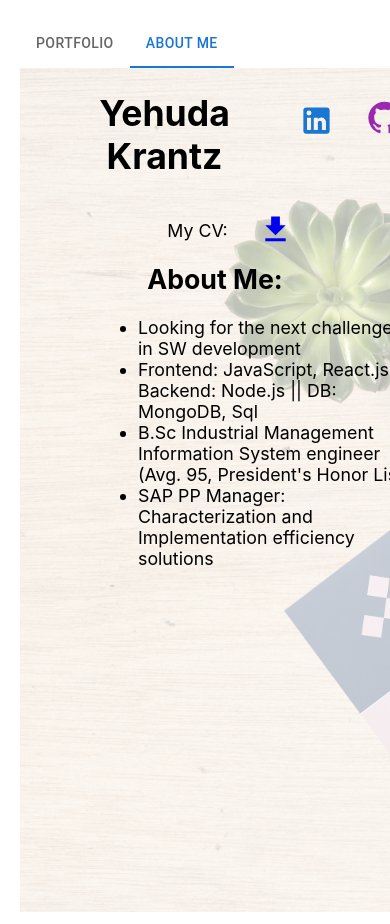
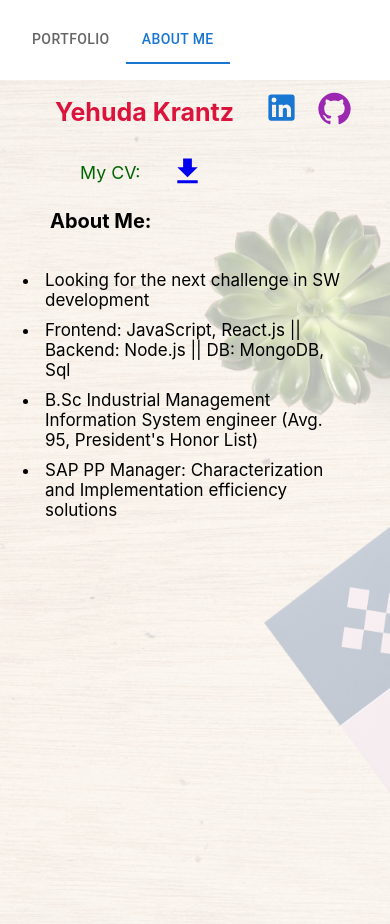
Before and after one commit to ykrantz/my-website-portfolio, a React (Create React App) app: page /aboutme in a window 390 px wide. Built offline with nearby package versions, Linux system fonts and the light colour scheme.

Commit message:
adding responsive to website

```diff
--- a/src/App.css
+++ b/src/App.css
@@ -1,5 +1,6 @@
 .App {
   text-align: center;
+   /* height: -webkit-fill-available; */
 }
 
 .App-logo {
@@ -15,7 +16,7 @@
 
 .App-header {
   /* background-color: #282c34; */
-  min-height: 100vh;
+  /* min-height: 100vh; */
   display: flex;
   flex-direction: column;
   align-items: center;
--- a/src/components/AboutMe/AboutMe.css
+++ b/src/components/AboutMe/AboutMe.css
@@ -1,59 +1,43 @@
 .AboutMe-Nav {
 
 }
+.AboutMe-Nav-div{
+  margin-left: 70px;
+}
 .AboutMe-linkesDiv {
-  /* align-content: center; */
-  /* display: inline; */
-  /* position: relative;
-  left: 20px;
-  top: 50px; */
-  /* display: flex; */
-  /* float: left; */
+  display: flex;
+
 }
 
+
 .AboutMe-linkedinLink{
-  /* align-items: center; */
-  /* margin-left: 20px; */
-  /* vertical-align: middle;  */
-  /* margin-top: 20px; */
+
   text-align: left;
-  margin-left: 20px;
-  margin-top: 35px;
+  margin-left: 30px;
+  margin-top: 30px;
 
 }
 
 .AboutMe-gitHubLink{
-  /* align-items: center; */
-  margin-left: 80px;
-  margin-top: -50px;
-  /* margin-top: 30px; */
-  /* padding: 0px; */
-  /* margin-top: 10%; */
-  /* vertical-align: middle; */
+
+  margin-top:20px;
+  margin-left: 30px;
+
 
 }
 .AboutMe-linkedinIcon {
-  /* align-content: center; */
-  /* position: relative;
-  top: 40px;
-  left: 30px; */
 
-  /* position: relative;
-  left: 20px;
-  top: 50px; */
-  /* display: flex; */
-  /* float: left; */
 }
 .AboutMe-page {
-  position: absolute;
-  left: 20px;
-  top: 20px;
-  width: 100%;
+
+
+  width: 100vw;
   padding-bottom: 0;
-  height: 100%;
+  /* height: 100%; */
 }
 
 .AboutMe-headerContainer {
+
   display: flex;
   justify-content: center;
   align-content: center;
@@ -67,7 +51,8 @@
     ),
     url("../../images/resume-6627200.jpg");
   background-size: cover;
-  height: 100%;
+  height: 100vh;
+  /* padding: 20px; */
   /* margin-bottom: 0; */
 }
 
@@ -76,6 +61,15 @@
   /* display: flex; */
   /* float: right; */
   margin-left: 30px;
+  color:crimson;
+  font-size: 35px;
+
+
+
+}
+.AboutMe-myCvTitle{
+color: darkgreen;
+
 }
 .AboutMe-cvDiv {
   /* align-content: center; */
@@ -97,4 +91,63 @@
 
 .AboutMe-aboutMeTitle {
   justify-content: left;
+  /* margin-left: 0px; */
 }
+
+
+@media only screen  and (max-width:600px) {
+
+  .AboutMe-mainPage {
+    margin-left: 0px;
+
+  }
+  .AboutMe-Nav-div{
+    margin-left: 0px;
+    /* margin-top: 60px; */
+  }
+  .AboutMe-page {
+
+    padding-bottom: 0;
+  }
+  .AboutMe-aboutMeTitle {
+    /* justify-content: left; */
+    text-align: left;
+
+    font-size: 20px;
+    margin-left: 50px;
+  }
+  .AboutMe-myCvTitle{
+    text-align: left;
+    margin-left: 80px;
+    /* font-size: 20px; */
+  }
+  .AboutMe-ulDetails {
+
+    margin-left: 0%;
+    padding-right: 10px;
+      font-size: 15px;
+      /* padding-left: 20px; */
+
+  }
+  .AboutMe-title{
+    font-size: 25px;
+    margin-left: 25px;
+  }
+  .AboutMe-links{
+    display: flex;
+  }
+
+  .AboutMe-linkedinLink{
+
+    margin-top: 10px;
+
+  }
+
+  .AboutMe-gitHubLink{
+    margin-left: 10px;
+    margin-top: 3px;
+
+
+  }
+
+}
--- a/src/components/AboutMe/AboutMe.jsx
+++ b/src/components/AboutMe/AboutMe.jsx
@@ -21,10 +21,13 @@ const AboutMe = () => {
   ];
   return (
     <div className="AboutMe-page">
+      <div className="AboutMe-Nav-div">
         <NavTabs className="AboutMe-Nav" tabName="aboutMe" />
+      </div>
       <div className="AboutMe-mainPage">
         <div className="AboutMe-headerContainer">
           <h1 className="AboutMe-title">Yehuda Krantz</h1>
+
           <div className="AboutMe-linkesDiv">
             {/* <Box display="flex" alignItems="center" justifyContent="center"> */}
 
@@ -49,6 +52,7 @@ const AboutMe = () => {
           </div>
         </div>
         {/* <br></br> */}
+        <div className="AboutMe-myCvTitle">
           My CV:
           <div className="AboutMe-cvDiv">
             <a
@@ -66,7 +70,8 @@ const AboutMe = () => {
               </Tooltip>
             </a>
           </div>
-        <h2 className="AboutMe-aboutMeTitle">About Me: </h2>
+        </div>
+        <h4 className="AboutMe-aboutMeTitle">About Me: </h4>
         <ul className="AboutMe-ulDetails">
           {aboutMeDetails.map((detail) => (
             <Detail key={detail} detail={detail} />
--- a/src/components/AboutMe/Detail/Detail.css
+++ b/src/components/AboutMe/Detail/Detail.css
@@ -1,3 +1,14 @@
 .Detail-li {
   text-align: left;
+  padding-left: 10px;
+  padding-top: 10px;
+  font-size: 17px;
 }
+
+@media only screen  and (max-width:600px) {
+  .Detail-li {
+  padding-left: 5px;
+  padding-right: 30px;
+
+}
+}
--- a/src/components/MainPage/MainPage.css
+++ b/src/components/MainPage/MainPage.css
@@ -1,14 +1,25 @@
 .MainPage-title {
-  color: brown;
+  color: crimson;
+  font-size: 25px;
 }
 
 .MainPage-linkedin {
-  position: absolute;
-  left: 20px;
+  /* position: absolute;
+  left: 20px; */
 }
 
 .MainPage-page {
-  position: absolute;
+  /* position: absolute;
   top: 20px;
-  left: 20px;
+  left: 20px; */
+  /* margin-left: 20px; */
 }
+@media only screen  and (max-width:600px) {
+  .MainPage-page {
+    /* position: absolute;
+    top: 20px;
+    left: 20px; */
+    margin-left: 5px;
+    /* height: calc(100vh - 3px); */
+  }
+}
--- a/src/components/MainPage/Project/Project.css
+++ b/src/components/MainPage/Project/Project.css
@@ -7,8 +7,19 @@
 
   flex-basis: 40%;
   flex-shrink: 0;
+  /* width: 100px; */
 }
 
 .Project-CardHeader {
-  min-height: 360px;
+  min-height: 200px;
 }
+
+@media only screen  and (max-width:600px) {
+
+  .Project-card {
+   margin-bottom: 20px;
+    width: 90%;
+    /* text-align: right; */
+
+  }
+}
--- a/src/components/MainPage/Project/Project.jsx
+++ b/src/components/MainPage/Project/Project.jsx
@@ -58,6 +58,7 @@ const Project = ({
   return (
     active && (
       <Card className="Project-card" sx={{ maxWidth: 345 }}>
+        {/* // <Card className="Project-card" sx={{ maxWidth: 300 }}> */}
         <div className="Project-CardHeader">
           <CardHeader
             avatar={
@@ -83,7 +84,10 @@ const Project = ({
           <a href={url} target="_blank">
             <CardMedia
               component="img"
-              height="194"
+              // height="194"
+              // width="10px"
+              height={194}
+              // width={"30%"}
               image={image}
               alt={projectName}
             />
--- a/src/components/MainPage/Projects/Projects.css
+++ b/src/components/MainPage/Projects/Projects.css
@@ -6,7 +6,42 @@
   overflow-x: scroll;
   /* overflow-y: scroll; */
   /* min-width: 80px; */
-  width: 100%;
+  width: 90vw;
   /* hight: 400px;
   flex-wrap: nowrap; */
+  /* height: 90%; */
+
+   /* height: 100vh;
+    border: 3px;
+    box-sizing: border-box; */
+
+
 }
+
+
+
+@media only screen  and (max-width:600px) {
+ .Projects-mainContainer{
+      /* height: calc(100vh - 10px); */
+
+ }
+  .Projects-projectContainer {
+    display: block;
+    /* grid-template-columns: 1fr 1fr 1fr 1fr; */
+
+
+
+    /* overflow-y: scroll; */
+    /* min-width: 80px; */
+
+    overflow: hidden;
+    overflow-y: scroll;
+    width: 100%;
+    height:100vh;
+    /* height: calc(100vh - 3px); */
+    /* hight: 400px;
+    flex-wrap: nowrap; */
+
+
+  }
+}
--- a/src/components/MainPage/Projects/Projects.jsx
+++ b/src/components/MainPage/Projects/Projects.jsx
@@ -8,7 +8,7 @@ const Projects = ({ myProjects }) => {
   // sort acording to id
   myProjects.sort((a, b) => a.id - b.id);
   return (
-    <div>
+    <div className="Projects-mainContainer">
       <div className="Projects-projectContainer">
         {myProjects.map((project) => (
           <Project key={project.projectName} project={project} />
--- a/src/components/NavTabs/NavTabs.css
+++ b/src/components/NavTabs/NavTabs.css
@@ -0,0 +1,4 @@
+.NavTabs-Box{
+    /* margin-top: 60px; */
+
+}
--- a/src/components/NavTabs/NavTabs.jsx
+++ b/src/components/NavTabs/NavTabs.jsx
@@ -26,7 +26,7 @@ export default function NavTabs({ tabName }) {
   let navigate = useNavigate();
 
   return (
-    <Box sx={{ width: "100%" }}>
+    <Box sx={{ width: "100%", m: 2 }} className="NavTabs-Box">
       <Tabs value={value} aria-label="nav tabs example">
         <Tab
           label="Portfolio"
```
Lines whose indentation alone changed are shown as unchanged.
